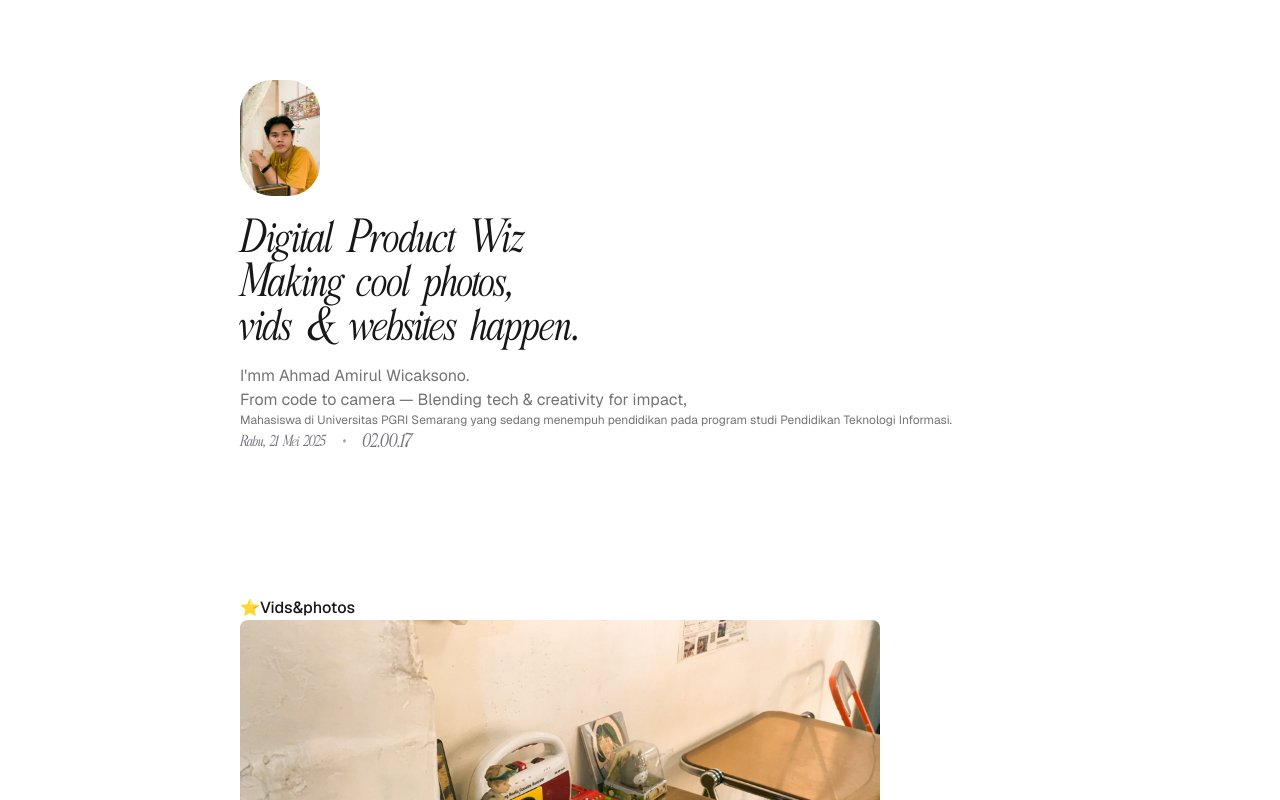
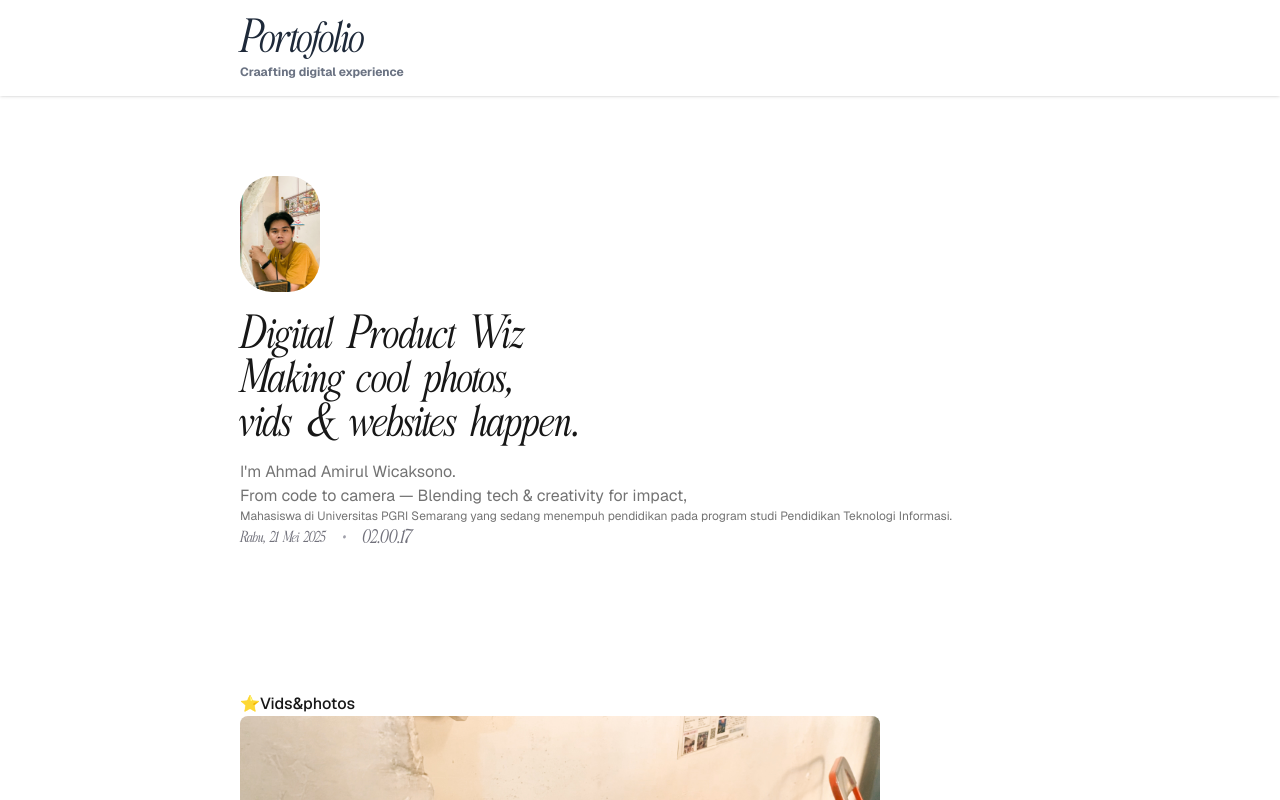
Before and after one commit to Amrlwcksn/portofolio-v1.3, a Next.js app: page / in a window 1280 px wide. Shown: the top 800 px of the page. Built offline with nearby package versions, Linux system fonts and the light colour scheme.

Commit message:
add navbar

```diff
--- a/app/page.tsx
+++ b/app/page.tsx
@@ -2,11 +2,33 @@
 import FadeContent from "./components/FadeContent/FadeContent";
 import Clock from "./components/clock";
 import Image from 'next/image';
+import Link from "next/link";
+import { useCallback } from "react";
+
+
+
 
 export default function Home() {
+  // Fungsi scroll ke atas dengan smooth behavior
+  const scrollToTop = useCallback(() => {
+    window.scrollTo({ top: 0, behavior: "smooth" });
+  }, []);
+
   return (
     <>
       {/* Navbar */}
+      <nav className="py-4 sticky top-0 z-50 bg-white shadow-sm">
+      <FadeContent>
+
+        <div className="md:px-60 px-8 ">
+          {/* Logo */}
+          <div className="font-bold text-gray-800 text-2xl">
+            <a onClick={scrollToTop} className="text-5xl hover:cursor-pointer">Portofolio</a>
+            <p className="text-xs text-gray-500 font-sans">Craafting digital experience</p>
+          </div>
+        </div>
+        </FadeContent>
+      </nav>
 
       {/* Headline */}
 
@@ -26,7 +48,7 @@ export default function Home() {
           <h1 className="text-4xl md:text-5xl -mt-1">Making cool photos, </h1>
           <h1 className="text-4xl md:text-5xl -mt-1"> vids & websites happen.</h1>
           <p className="font-sans mt-3 text-neutral-500">
-            I&apos;mm Ahmad Amirul Wicaksono. <br />
+            I&apos;m Ahmad Amirul Wicaksono. <br />
             From code to camera — Blending tech & creativity for impact, <br />
           </p>
           <p className="font-sans text-neutral-500 text-xs">
```
